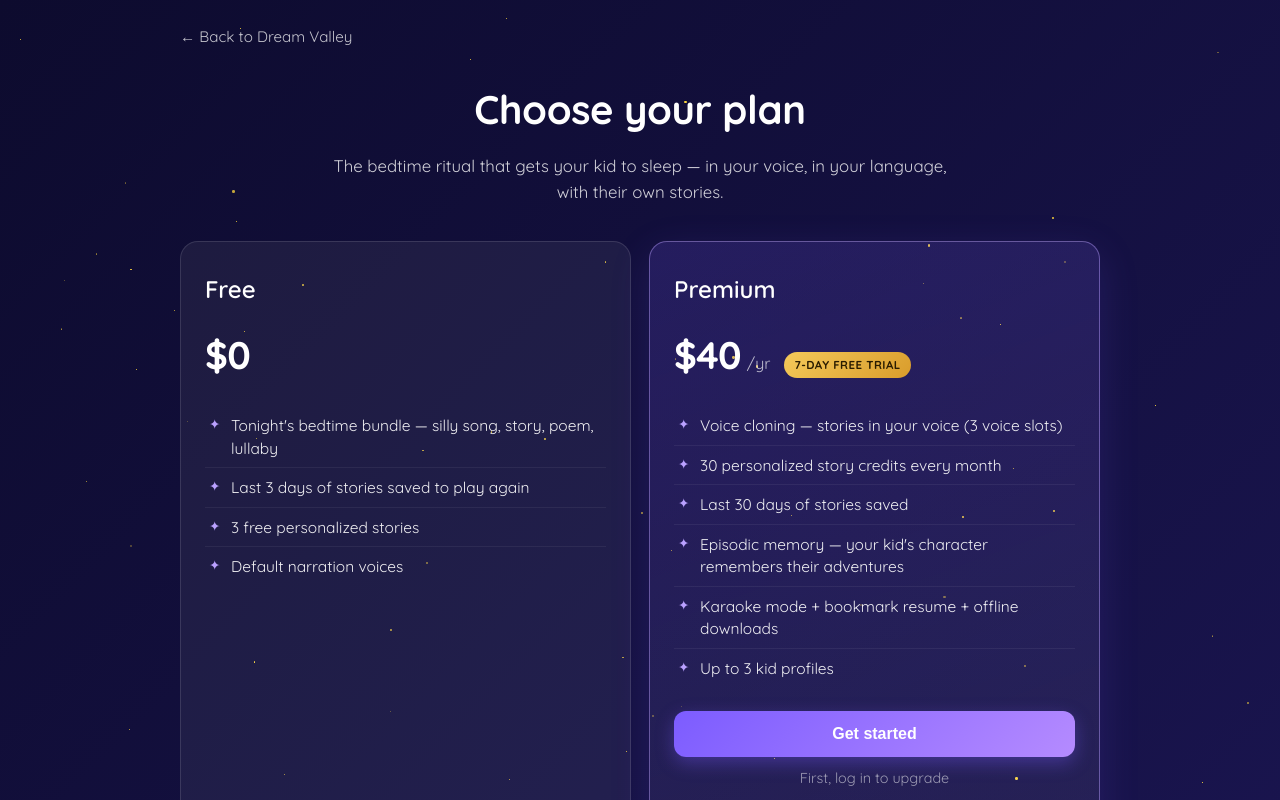
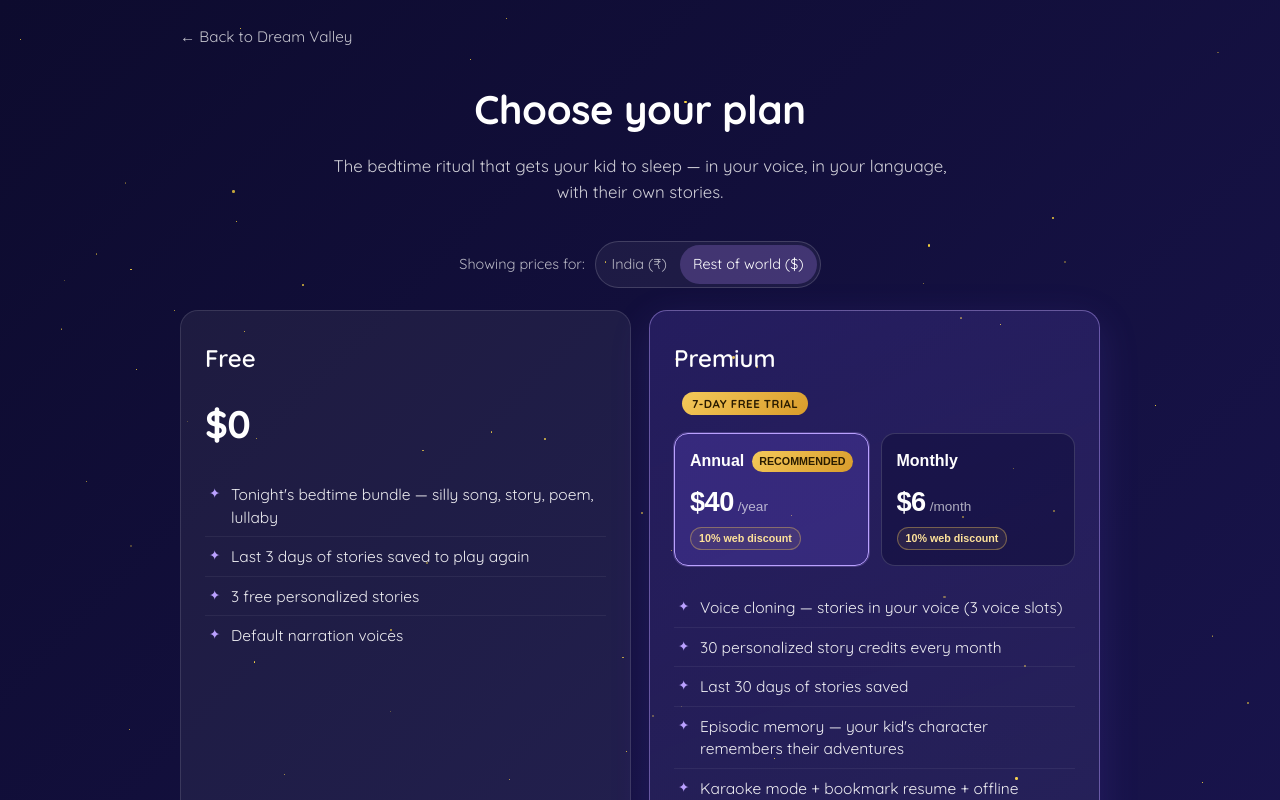
Before and after one commit to J110/dreamweaver-web, a Next.js app: page /pricing in a window 1280 px wide. Shown: the top 800 px of the page. Built offline with nearby package versions, Linux system fonts and the light colour scheme; no server answers; a web font is replaced by a local one.

Commit message:
fix: restore premium marketing plans

```diff
--- a/src/app/pricing/PricingClient.js
+++ b/src/app/pricing/PricingClient.js
@@ -7,7 +7,10 @@
 import { useI18n } from '@/utils/i18n';
 import { isLoggedIn } from '@/utils/auth';
 import { subscriptionApi, billingApi } from '@/utils/api';
+import { dvAnalytics } from '@/utils/analytics';
 import { openCheckoutUrl } from '@/utils/checkoutPending';
+import { clearPricingIntent, readPricingIntent, savePricingIntent } from '@/utils/pricingIntent';
+import { PRICING_REGIONS, getPlanPrice, inferPricingRegion } from '@/utils/regionalPricing';
 import styles from './page.module.css';
 
 const FREE_BULLETS_EN = [
@@ -62,10 +65,24 @@
   const [current, setCurrent] = useState(null);
   const [submitting, setSubmitting] = useState(false);
   const [error, setError] = useState(null);
+  const [region, setRegion] = useState(PRICING_REGIONS.ROW);
+  const [selectedPlan, setSelectedPlan] = useState('annual');
 
   useEffect(() => {
-    setAuthed(isLoggedIn());
-    if (!isLoggedIn()) {
+    const loggedIn = isLoggedIn();
+    setAuthed(loggedIn);
+    try {
+      const locale = navigator.language || '';
+      const timeZone = Intl.DateTimeFormat().resolvedOptions().timeZone || '';
+      setRegion(inferPricingRegion({ locale, timeZone }));
+      const requestedPlan = new URLSearchParams(window.location.search).get('plan');
+      setSelectedPlan(
+        requestedPlan === 'monthly' || requestedPlan === 'annual'
+          ? requestedPlan
+          : readPricingIntent() || 'annual'
+      );
+    } catch {}
+    if (!loggedIn) {
       setLoading(false);
       return;
     }
@@ -94,6 +111,7 @@
     try {
           const { checkout_url } = await billingApi.startCheckout(plan);
           if (checkout_url) {
+            clearPricingIntent();
             openCheckoutUrl(checkout_url);
             return;
       }
@@ -111,6 +129,32 @@
     } finally {
       setSubmitting(false);
     }
+  }
+
+  function selectRegion(nextRegion) {
+    setRegion(nextRegion);
+    dvAnalytics.track('pricing_region_changed', { region: nextRegion });
+  }
+
+  function selectPlan(plan) {
+    setSelectedPlan(plan);
+    dvAnalytics.track('pricing_plan_selected', { plan, region });
+  }
+
+  function continueWithPlan() {
+    savePricingIntent(selectedPlan);
+    const authenticated = isLoggedIn();
+    dvAnalytics.track('pricing_checkout_started', {
+      plan: selectedPlan,
+      region,
+      authenticated,
+    });
+    if (!authenticated) {
+      router.push('/onboarding');
+      return;
+    }
+    setAuthed(true);
+    startCheckout(selectedPlan);
   }
 
   async function openPortal() {
@@ -179,6 +223,28 @@
             </button>
           </div>
         ) : (
+          <>
+            <div className={styles.regionSwitchWrap}>
+              <span>{lang === 'hi' ? 'Prices dikh rahe hain:' : 'Showing prices for:'}</span>
+              <div className={styles.regionSwitch} role="group" aria-label="Pricing region">
+                <button
+                  type="button"
+                  className={`${styles.regionButton} ${region === PRICING_REGIONS.INDIA ? styles.regionButtonActive : ''}`}
+                  aria-pressed={region === PRICING_REGIONS.INDIA}
+                  onClick={() => selectRegion(PRICING_REGIONS.INDIA)}
+                >
+                  India (₹)
+                </button>
+                <button
+                  type="button"
+                  className={`${styles.regionButton} ${region === PRICING_REGIONS.ROW ? styles.regionButtonActive : ''}`}
+                  aria-pressed={region === PRICING_REGIONS.ROW}
+                  onClick={() => selectRegion(PRICING_REGIONS.ROW)}
+                >
+                  Rest of world ($)
+                </button>
+              </div>
+            </div>
             <div className={styles.tierGrid}>
             <div className={styles.tierCard}>
               <h2 className={styles.tierName}>
@@ -203,14 +269,46 @@
               <h2 className={styles.tierName}>
                 {lang === 'hi' ? 'Premium' : 'Premium'}
               </h2>
-              <div className={styles.tierPrice}>
-                <span className={styles.priceAmount}>$40</span>
-                <span className={styles.priceUnit}>
-                  /{lang === 'hi' ? 'saal' : 'yr'}
-                </span>
+              <div className={styles.trialRow}>
                 <span className={styles.trialBadge}>
                   {lang === 'hi' ? '7 din free trial' : '7-day free trial'}
                 </span>
+              </div>
+              <div className={styles.planOptions}>
+                {['annual', 'monthly'].map((plan) => {
+                  const price = getPlanPrice(region, plan);
+                  const selected = selectedPlan === plan;
+                  const period = lang === 'hi'
+                    ? plan === 'annual' ? 'saal' : 'mahina'
+                    : price.period;
+                  return (
+                    <button
+                      key={plan}
+                      type="button"
+                      className={`${styles.planOption} ${selected ? styles.planOptionSelected : ''}`}
+                      aria-pressed={selected}
+                      onClick={() => selectPlan(plan)}
+                    >
+                      <span className={styles.planOptionTop}>
+                        <span className={styles.planLabel}>
+                          {plan === 'annual'
+                            ? lang === 'hi' ? 'Yearly' : 'Annual'
+                            : lang === 'hi' ? 'Monthly' : 'Monthly'}
+                        </span>
+                        {plan === 'annual' && (
+                          <span className={styles.recommendedBadge}>
+                            {lang === 'hi' ? 'Best value' : 'Recommended'}
+                          </span>
+                        )}
+                      </span>
+                      <span className={styles.planPriceRow}>
+                        <strong>{price.amount}</strong>
+                        <span>/{period}</span>
+                      </span>
+                      <span className={styles.webDiscountBadge}>10% web discount</span>
+                    </button>
+                  );
+                })}
               </div>
               <ul className={styles.bulletList}>
                 {premium.map((b, i) => (
@@ -218,26 +316,24 @@
                 ))}
               </ul>
               <div className={styles.tierFooter}>
-                {authed ? (
-                  <>
                 <button
                   className={styles.primaryBtn}
-                      onClick={() => startCheckout('annual')}
+                  onClick={continueWithPlan}
                   disabled={submitting}
                 >
                   {submitting
                     ? lang === 'hi' ? 'Le ja raha hai...' : 'Taking you to checkout...'
-                        : lang === 'hi' ? 'Start 7-day free trial' : 'Start 7-day free trial'}
+                    : authed
+                      ? lang === 'hi' ? 'Start 7-day free trial' : 'Start 7-day free trial'
+                      : lang === 'hi' ? `${selectedPlan === 'annual' ? 'Yearly' : 'Monthly'} ke saath jaari rakhein` : `Continue with ${selectedPlan === 'annual' ? 'Annual' : 'Monthly'}`}
                 </button>
-                    <button
-                      className={styles.secondaryLink}
-                      onClick={() => startCheckout('monthly')}
-                      disabled={submitting}
-                    >
+                {!authed && (
+                  <span className={styles.tierFooterMuted}>
                     {lang === 'hi'
-                        ? 'Ya $6/mahine monthly'
-                        : 'Or pay $6/mo monthly'}
-                    </button>
+                      ? 'Checkout se pehle apna profile complete karein'
+                      : 'Complete your profile before checkout'}
+                  </span>
+                )}
                 <button
                   className={styles.secondaryLink}
                   onClick={() => router.push('/restore')}
@@ -246,33 +342,10 @@
                     ? 'Pehle se subscribed? Restore karein'
                     : 'Already subscribed? Restore'}
                 </button>
-                  </>
-                ) : (
-                  <>
-                    <button
-                      className={styles.primaryBtn}
-                      onClick={() => router.push('/')}
-                    >
-                      {lang === 'hi' ? 'Shuru karein' : 'Get started'}
-                    </button>
-                    <span className={styles.tierFooterMuted}>
-                      {lang === 'hi'
-                        ? 'Pehle log in karein'
-                        : 'First, log in to upgrade'}
-                    </span>
-                    <button
-                      className={styles.secondaryLink}
-                      onClick={() => router.push('/restore')}
-                    >
-                      {lang === 'hi'
-                        ? 'Pehle se subscribed? Restore karein'
-                        : 'Already subscribed? Restore'}
-                    </button>
-                  </>
-                )}
               </div>
             </div>
           </div>
+          </>
         )}
 
         {error && <div className={styles.errorBox}>{error}</div>}
--- a/src/app/pricing/page.module.css
+++ b/src/app/pricing/page.module.css
@@ -43,6 +43,42 @@
   color: rgba(255, 255, 255, 0.7);
 }
 
+.regionSwitchWrap {
+  display: flex;
+  align-items: center;
+  justify-content: center;
+  flex-wrap: wrap;
+  gap: 10px;
+  margin: 0 0 22px;
+  color: rgba(255, 255, 255, 0.7);
+  font-size: 0.9rem;
+}
+.regionSwitch {
+  display: inline-flex;
+  padding: 3px;
+  border: 1px solid rgba(255, 255, 255, 0.16);
+  border-radius: 999px;
+  background: rgba(255, 255, 255, 0.05);
+}
+.regionButton {
+  border: 0;
+  border-radius: 999px;
+  padding: 8px 13px;
+  background: transparent;
+  color: rgba(255, 255, 255, 0.68);
+  font: inherit;
+  cursor: pointer;
+}
+.regionButtonActive {
+  background: rgba(181, 139, 255, 0.24);
+  color: #fff;
+}
+.regionButton:focus-visible,
+.planOption:focus-visible {
+  outline: 3px solid rgba(244, 201, 90, 0.9);
+  outline-offset: 2px;
+}
+
 .tierGrid {
   display: grid;
   grid-template-columns: 1fr;
@@ -81,6 +117,87 @@
   flex-wrap: wrap;
   gap: 6px;
   margin-bottom: 20px;
+}
+.trialRow {
+  margin: -4px 0 18px;
+}
+.planOptions {
+  display: grid;
+  grid-template-columns: 1fr;
+  gap: 12px;
+  margin-bottom: 22px;
+}
+@media (min-width: 460px) {
+  .planOptions {
+    grid-template-columns: 1fr 1fr;
+  }
+}
+.planOption {
+  min-width: 0;
+  padding: 15px;
+  border: 1px solid rgba(255, 255, 255, 0.15);
+  border-radius: 14px;
+  background: rgba(5, 4, 38, 0.34);
+  color: #fff;
+  text-align: left;
+  cursor: pointer;
+  transition: border-color 0.15s ease, background 0.15s ease, transform 0.15s ease;
+}
+.planOption:hover {
+  transform: translateY(-1px);
+  border-color: rgba(186, 159, 255, 0.55);
+}
+.planOptionSelected {
+  border-color: #baa1ff;
+  background: rgba(124, 92, 255, 0.2);
+  box-shadow: 0 0 0 1px rgba(186, 159, 255, 0.25);
+}
+.planOptionTop {
+  display: flex;
+  align-items: center;
+  justify-content: space-between;
+  gap: 8px;
+  min-height: 24px;
+}
+.planLabel {
+  font-size: 1rem;
+  font-weight: 700;
+}
+.recommendedBadge,
+.webDiscountBadge {
+  display: inline-flex;
+  width: fit-content;
+  border-radius: 999px;
+  font-size: 0.67rem;
+  font-weight: 700;
+  line-height: 1;
+  white-space: nowrap;
+}
+.recommendedBadge {
+  padding: 5px 7px;
+  background: linear-gradient(135deg, #f4c95a, #d99c2b);
+  color: #2a1c00;
+  text-transform: uppercase;
+}
+.planPriceRow {
+  display: flex;
+  align-items: baseline;
+  gap: 4px;
+  margin: 13px 0 9px;
+}
+.planPriceRow strong {
+  font-size: 1.7rem;
+  letter-spacing: -0.02em;
+}
+.planPriceRow span {
+  color: rgba(255, 255, 255, 0.65);
+  font-size: 0.85rem;
+}
+.webDiscountBadge {
+  padding: 5px 8px;
+  border: 1px solid rgba(244, 201, 90, 0.38);
+  color: #ffe39a;
+  background: rgba(244, 201, 90, 0.08);
 }
 .priceAmount {
   font-size: 2.4rem;
--- a/src/components/landing/landingCopy.js
+++ b/src/components/landing/landingCopy.js
@@ -29,6 +29,7 @@
       h1: 'Bedtime stories designed to help kids fall asleep.',
       sub: 'A new AI bedtime story every night — with calming narration, original music, and living art that guides your child to sleep.',
       cta1: 'Try a story tonight — free',
+      premiumCta: 'Get Premium',
       cta2: 'See how it works ↓',
       orGetApp: 'or get the app',
     },
@@ -131,6 +132,7 @@
       h1: 'Aisi bedtime kahaniyaan jo bachhon ko sone mein madad karein.',
       sub: 'Har raat ek nayi AI kahani — shaant awaaz, original music, aur zinda art jo bachhe ko neend tak le jaaye.',
       cta1: 'Aaj raat ek kahani try karein — free',
+      premiumCta: 'Premium lein',
       cta2: 'Dekhein kaise kaam karta hai ↓',
       orGetApp: 'ya app download karein',
     },
--- /dev/null
+++ b/src/utils/pricingIntent.js
@@ -0,0 +1,36 @@
+const KEY = 'dv_pricing_intent';
+const TTL_MS = 30 * 60 * 1000;
+const VALID_PLANS = new Set(['monthly', 'annual']);
+
+export function clearPricingIntent() {
+  try { sessionStorage.removeItem(KEY); } catch {}
+}
+
+export function savePricingIntent(plan) {
+  if (!VALID_PLANS.has(plan)) {
+    clearPricingIntent();
+    return;
+  }
+  try {
+    sessionStorage.setItem(KEY, JSON.stringify({ plan, createdAt: Date.now() }));
+  } catch {}
+}
+
+export function readPricingIntent() {
+  try {
+    const value = JSON.parse(sessionStorage.getItem(KEY) || 'null');
+    if (!value || !VALID_PLANS.has(value.plan) || Date.now() - value.createdAt > TTL_MS) {
+      clearPricingIntent();
+      return null;
+    }
+    return value.plan;
+  } catch {
+    clearPricingIntent();
+    return null;
+  }
+}
+
+export function getPricingReturnPath() {
+  const plan = readPricingIntent();
+  return plan ? `/pricing?plan=${plan}` : '/';
+}
--- /dev/null
+++ b/src/utils/regionalPricing.js
@@ -0,0 +1,23 @@
+export const PRICING_REGIONS = Object.freeze({ INDIA: 'IN', ROW: 'ROW' });
+
+const PRICES = Object.freeze({
+  IN: Object.freeze({
+    monthly: Object.freeze({ amount: '₹500', period: 'month' }),
+    annual: Object.freeze({ amount: '₹4,000', period: 'year' }),
+  }),
+  ROW: Object.freeze({
+    monthly: Object.freeze({ amount: '$6', period: 'month' }),
+    annual: Object.freeze({ amount: '$40', period: 'year' }),
+  }),
+});
+
+export function inferPricingRegion({ locale = '', timeZone = '' } = {}) {
+  const indianLocale = /(?:^|[-_])IN$/i.test(locale);
+  const indianTimeZone = timeZone === 'Asia/Kolkata' || timeZone === 'Asia/Calcutta';
+  return indianLocale || indianTimeZone ? PRICING_REGIONS.INDIA : PRICING_REGIONS.ROW;
+}
+
+export function getPlanPrice(region, plan) {
+  const safeRegion = region === PRICING_REGIONS.INDIA ? region : PRICING_REGIONS.ROW;
+  return PRICES[safeRegion][plan];
+}
```
Also changed, not shown: src/components/landing/LandingPage.js (+8 -3 lines), src/components/landing/landing.module.css (+27 -0 lines), 1 other file (tests, documents, lock files or other folders). Lines whose indentation alone changed are shown as unchanged.
